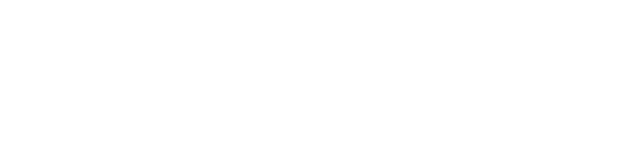
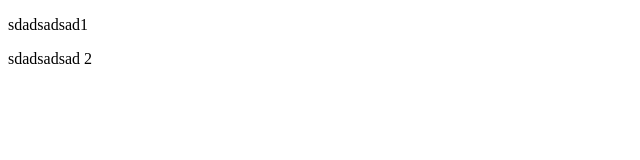
Before and after one commit to sekhyeonhong/test, a plain HTML site: page javascript/basic.html in a window 1280 px wide. Shown: the whole page, without its empty margins (0-640 px from the left). Drawn offline with Linux system fonts and the light colour scheme.

Commit message:
05-24수업
자바스크립트

```diff
--- a/javascript/basic.html
+++ b/javascript/basic.html
@@ -8,7 +8,8 @@
 </head>
 <body>
     <div class="sel">
-
+        <p>선택자 1</p>
+        <p>선택자 2</p>
     </div>
     <script>
         console.log("선택자");
@@ -16,6 +17,24 @@
         console.log( '30+30 =' + 60 );
         console.log( '30+30 =' + 60 + '점');
         console.log( `30+30 = ${60}점` );
+
+        console.log(document.querySelector('.sel') );
+        console.log(document.querySelector('.sel') .textContent );
+        console.log(document.querySelector('.sel') .className );
+
+        console.log(document.querySelectorAll('.sel > p') );
+        console.log(document.querySelectorAll('.sel > p') [0]);
+        console.log(document.querySelectorAll('.sel > p') [1].textContent);
+
+        document.querySelector('.sel') .className = 'sel2';
+        document.querySelectorAll('.sel2 > p')[1].textContent = '바뀐선택자';
+
+        element = document.querySelectorAll('.sel2 > p');
+        element[0].textContent = 'sdadsadsad1';
+        element[0].className = 'p1';
+        element[1].textContent = 'sdadsadsad 2';
+        element[1].className = 'p2';
+
     </script>
 
 
```
